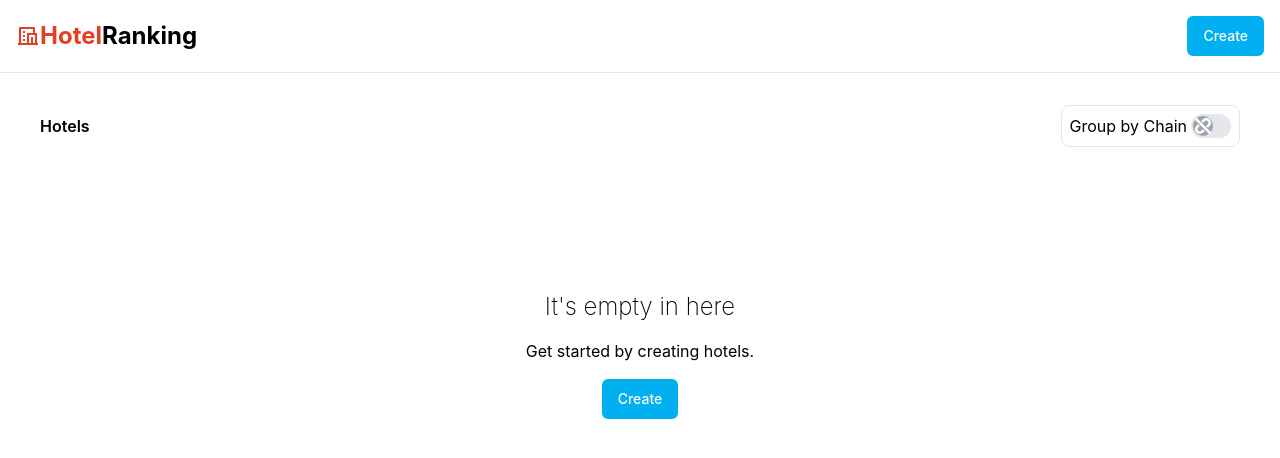
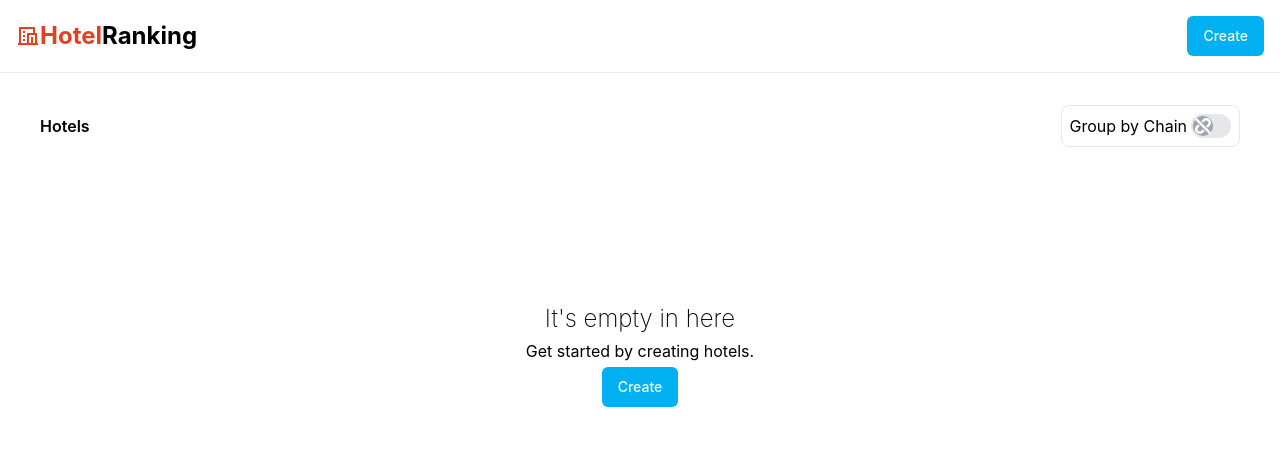
Before and after one commit to oreoluwadnd/Hotel-Ranking, a React (Vite) app: page / in a window 1280 px wide. Shown: the top 458 px of the page. Built offline with nearby package versions, Linux system fonts and the light colour scheme.

Commit message:
:sparkles: deployment

```diff
--- a/src/components/UI/layout.tsx
+++ b/src/components/UI/layout.tsx
@@ -1,14 +1,12 @@
 import { ReactNode } from "react";
 import Header from "./header";
-// import Footer from "./Footer";
 
 export default function Layout({ children }: { children: ReactNode }) {
   return (
-    <div>
-      <div className="max-w-[1536px] mx-auto flex flex-col min-h-screen font-inter h-full w-full ">
+    <div className="h-full">
+      <div className="max-w-[1536px] mx-auto flex flex-col font-inter h-full w-full ">
         <Header />
         <main className="w-full h-full">{children}</main>
-        {/* <Footer /> */}
       </div>
     </div>
   );
--- a/src/components/UI/no-result.tsx
+++ b/src/components/UI/no-result.tsx
@@ -2,7 +2,7 @@ import { Button } from "../common/button";
 
 export default function NoResult() {
   return (
-    <div className="h-96 gap-4 flex-col  items-center justify-center flex">
+    <div className="h-96 gap-1 flex-col  items-center justify-center flex">
       <h1 className="font-extralight  text-2xl text-nowrap">
         It's empty in here
       </h1>
```
Also changed, not shown: src/index.css (+0 -8 lines).
